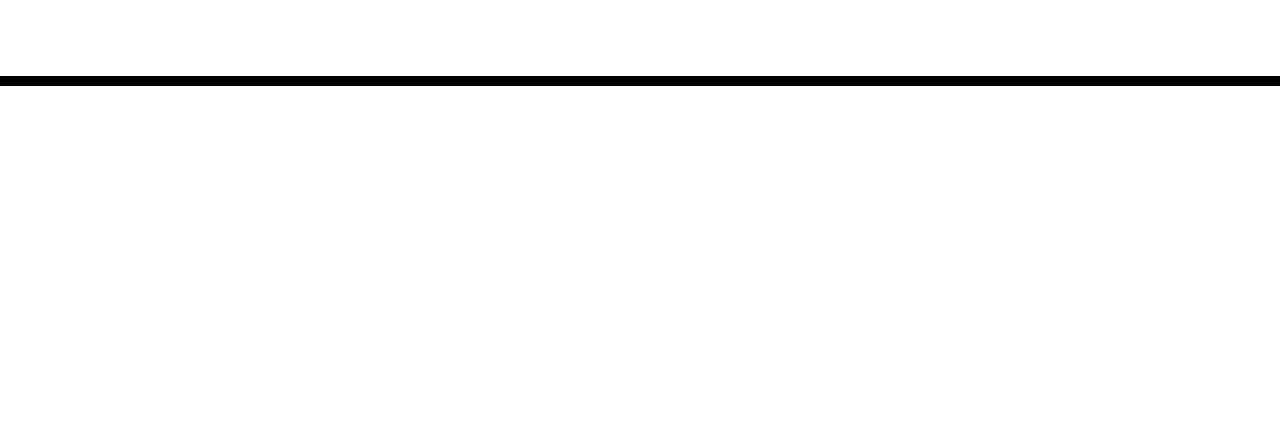
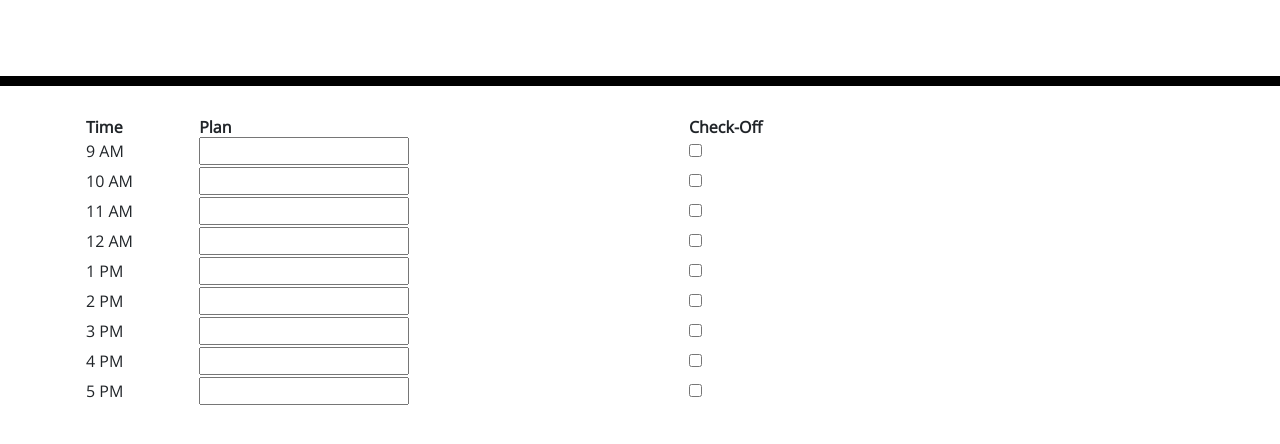
Before and after one commit to chrisclary20/hwweek4, a plain HTML site: page 02-Homework/Develop/index.html in a window 1280 px wide. Shown: the part 182-626 px from the top of the page. Drawn offline with nearby package versions, Linux system fonts and the light colour scheme.

Commit message:
Update index.html

```diff
--- a/02-Homework/Develop/index.html
+++ b/02-Homework/Develop/index.html
@@ -32,10 +32,63 @@
       <p id="currentDay" class="lead"></p>
     </header>
     <div class="container">
-      <!-- Timeblocks go here -->
+      <table style="width:70%">
+      <tr>
+       <th class="time">Time</th>
+       <th class="plan">Plan</th>
+       <th class="checkoff">Check-Off</th>
+      </tr>
+      <tr>
+        <td class="time" id="9AM">9 AM</td>
+        <td class="plan" id="9amPlan"><input type="text" class="inputbox"></td>
+        <td class="checkoff"><input type="checkbox" class="checkboxes"></td>
+      </tr>
+      <tr>
+        <td class="time" id="10AM">10 AM</td>
+        <td class="plan"><input type="text" class="inputbox"></td>
+        <td class="checkoff"><input type="checkbox" class="checkboxes"></td>
+      </tr>
+      <tr>
+        <td class="time" id="11AM">11 AM</td>
+        <td class="plan"><input type="text" class="inputbox"></td>
+        <td class="checkoff"><input type="checkbox" class="checkboxes"></td>
+      </tr>
+      <tr>
+        <td class="time" id="12AM">12 AM</td>
+        <td class="plan"><input type="text" class="inputbox"></td>
+        <td class="checkoff"><input type="checkbox" class="checkboxes"></td>
+      </tr>
+      <tr>
+        <td class="time" id="1PM">1 PM</td>
+        <td class="plan"><input type="text" class="inputbox"></td>
+        <td class="checkoff"><input type="checkbox" class="checkboxes"></td>
+      </tr>
+      <tr>
+        <td class="time" id="2PM">2 PM</td>
+        <td class="plan"><input type="text" class="inputbox"></td>
+        <td class="checkoff"><input type="checkbox" class="checkboxes"></td>
+      </tr>
+      <tr>
+        <td class="time" id="3PM">3 PM</td>
+        <td class="plan"><input type="text" class="inputbox"></td>
+        <td class="checkoff"><input type="checkbox" class="checkboxes"></td>
+      </tr>
+      <tr>
+        <td class="time" id="4PM">4 PM</td>
+        <td class="plan"><input type="text" class="inputbox"></td>
+        <td class="checkoff"><input type="checkbox" class="checkboxes"></td>
+      </tr>
+      <tr>
+        <td class="time" id="5PM">5 PM</td>
+        <td class="plan"><input type="text" class="inputbox"></td>
+        <td class="checkoff"><input type="checkbox" class="checkboxes"></td>
+      </tr>
 
+      </table>
     </div>
 
-
+    <script src="https://cdnjs.cloudflare.com/ajax/libs/jquery/3.2.1/jquery.min.js"></script>
+    <script src="https://cdnjs.cloudflare.com/ajax/libs/moment.js/2.24.0/moment.min.js"></script>
+    <script src="script.js"></script>
   </body>
 </html>
```
